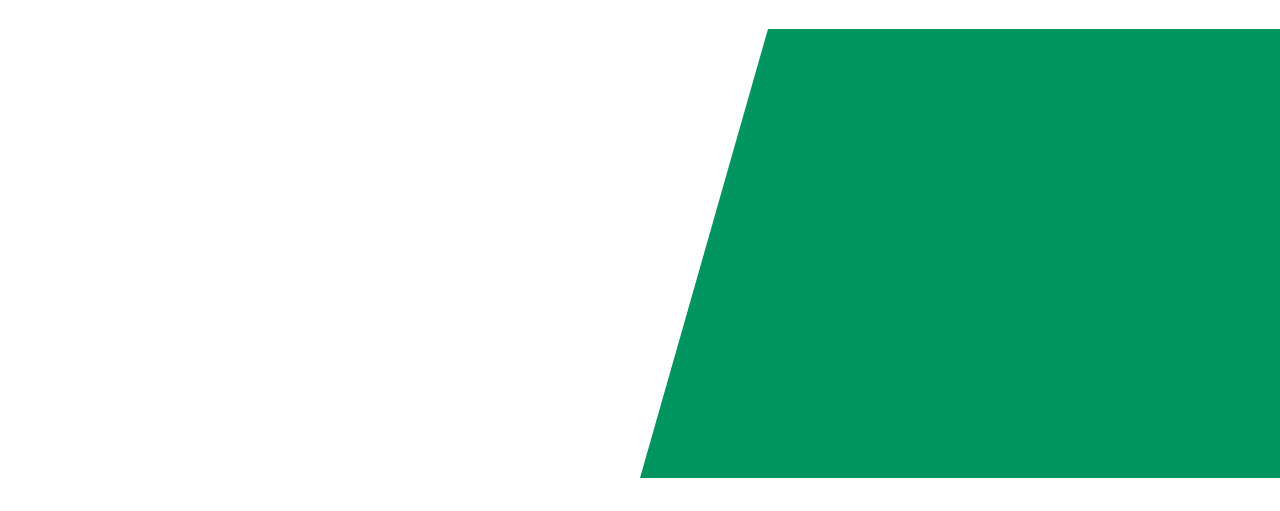
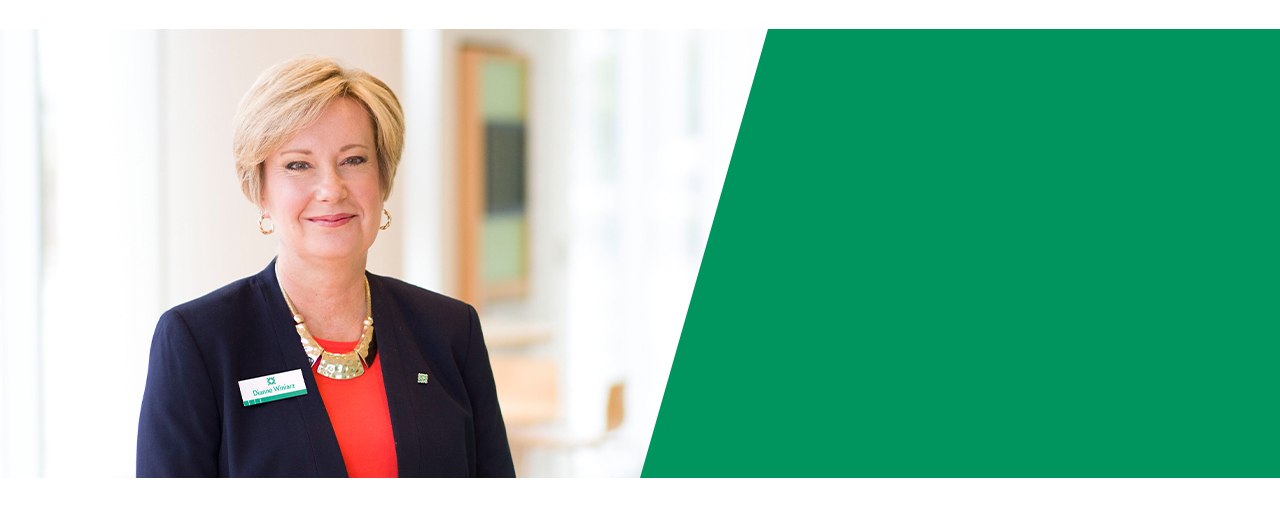
Before and after one commit to abhayrajsm/Citizens-Bank-Careers---prj, a plain HTML site: page index.html in a window 1280 px wide. Shown: the part 71-582 px from the top of the page. Drawn offline with nearby package versions, Linux system fonts and the light colour scheme.

Commit message:
image path issue resolved

```diff
--- a/css/style.css
+++ b/css/style.css
@@ -64,7 +64,7 @@ nav img {
 }
 
 .hero-main .hero-image {
-  background-image: url("images/hero-banner.jpg");
+  background-image: url("/images/banner.jpg");
   width: 100%;
 }
 
```
Also changed, not shown: images/banner.jpg (renamed from images/hero-banner.jpg).
